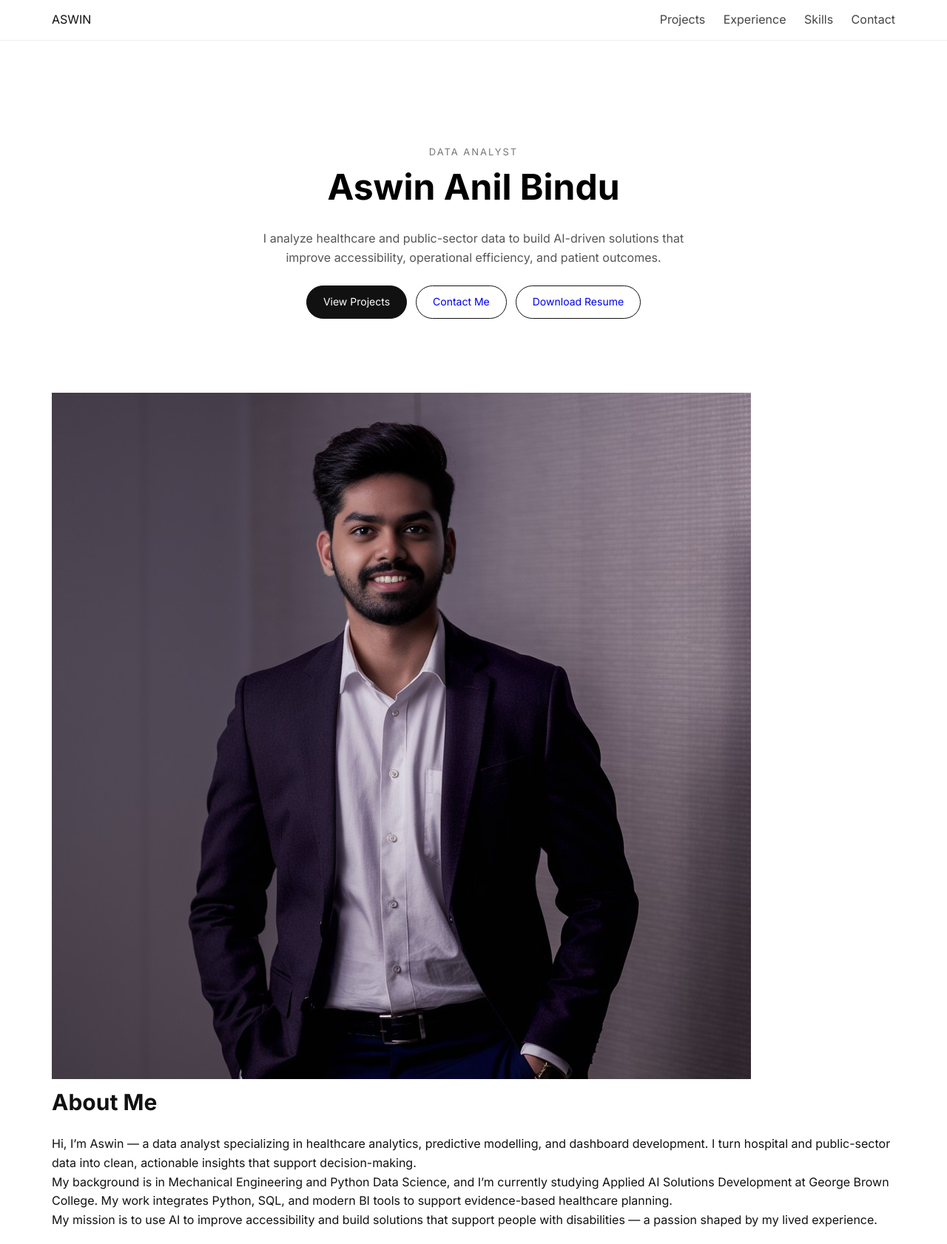
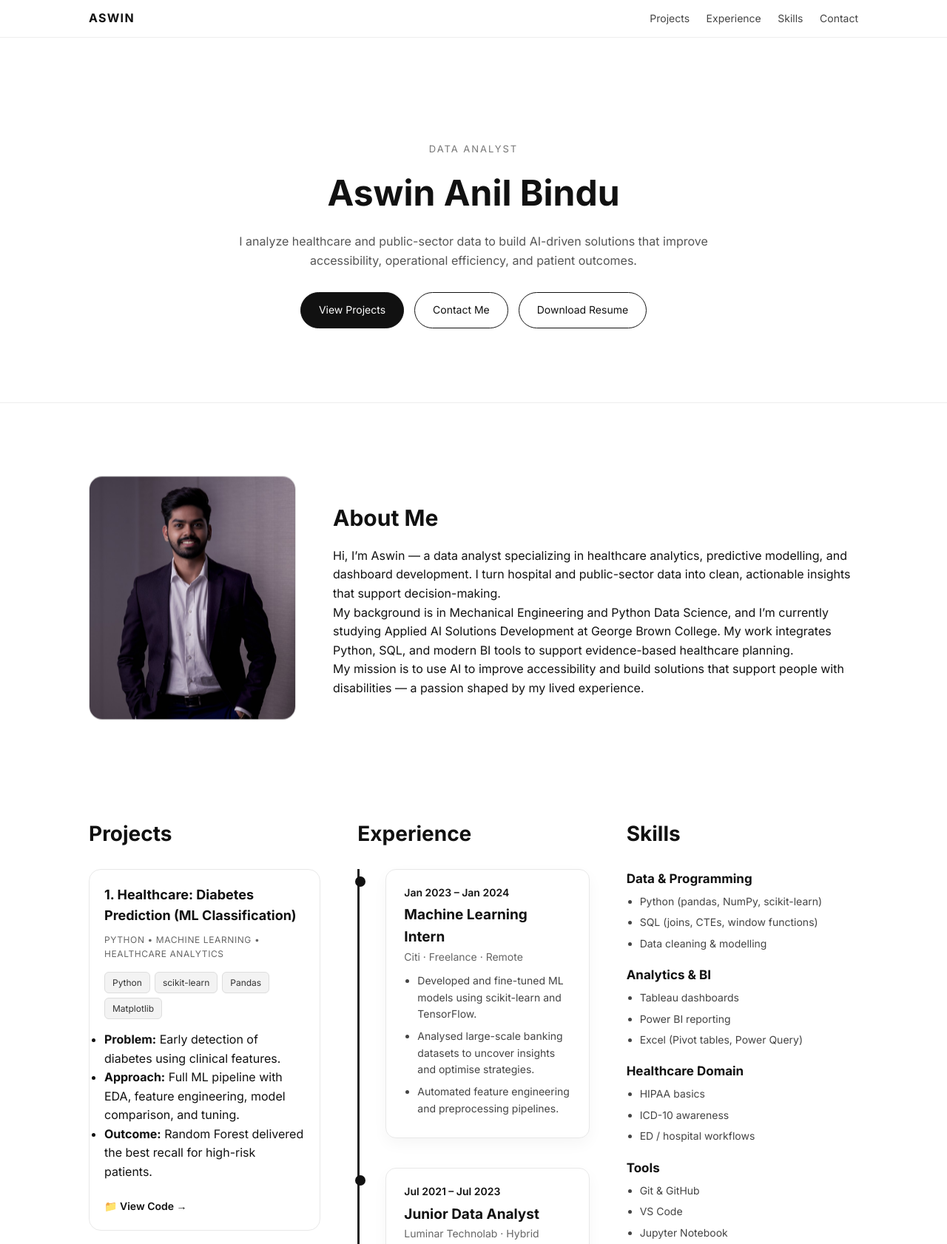
Before and after one commit to Aswinab97/aswin-portfolio, a plain HTML site: page index.html in a window 1280 px wide. Shown: the top 1682 px of the page at 74% size. Drawn offline with Linux system fonts and the light colour scheme.

Commit message:
Update style.css

```diff
--- a/style.css
+++ b/style.css
@@ -1,5 +1,11 @@
-/* RESET */
-* { margin: 0; padding: 0; box-sizing: border-box; }
+/* ---------------------------------------------------------
+   GLOBAL RESET + BASE STYLE
+--------------------------------------------------------- */
+* {
+  margin: 0;
+  padding: 0;
+  box-sizing: border-box;
+}
 
 body {
   font-family: "Inter", sans-serif;
@@ -8,153 +14,398 @@ body {
   line-height: 1.6;
 }
 
+img {
+  max-width: 100%;
+  display: block;
+}
+
 .container {
-  max-width: 1180px;
-  margin: auto;
+  width: 100%;
+  max-width: 1080px;
+  margin: 0 auto;
   padding: 0 20px;
 }
 
-/* NAVBAR */
+/* ---------------------------------------------------------
+   NAVBAR
+--------------------------------------------------------- */
 .navbar {
   position: sticky;
   top: 0;
-  background: rgba(255,255,255,0.95);
-  backdrop-filter: blur(8px);
-  padding: 14px 0;
+  background: rgba(255, 255, 255, 0.9);
+  backdrop-filter: blur(10px);
   border-bottom: 1px solid #eee;
+  padding: 12px 0;
   z-index: 100;
 }
 
-.nav-inner { display: flex; justify-content: space-between; }
-.nav a { color: #444; margin-left: 20px; text-decoration: none; }
-.nav a:hover { color: #000; }
+.nav-inner {
+  display: flex;
+  justify-content: space-between;
+  align-items: center;
+}
 
-/* HERO */
-.hero { text-align: center; padding: 140px 20px 100px; }
-.hero-tag { letter-spacing: 0.15em; font-size: 13px; color: #777; }
-.hero-title { font-size: 48px; font-weight: 700; color: #000; }
-.hero-sub { max-width: 600px; margin: 18px auto; color: #555; }
+.logo {
+  font-weight: 700;
+  font-size: 16px;
+  letter-spacing: 0.08em;
+}
 
-.hero-buttons { display: flex; justify-content: center; gap: 12px; margin-top: 25px; }
+.nav a {
+  margin-left: 18px;
+  text-decoration: none;
+  color: #444;
+  font-size: 14px;
+}
+
+.nav a:hover {
+  color: #000;
+}
+
+/* ---------------------------------------------------------
+   HERO SECTION
+--------------------------------------------------------- */
+.hero {
+  text-align: center;
+  padding: 140px 20px 100px;
+}
+
+.hero-tag {
+  text-transform: uppercase;
+  font-size: 13px;
+  color: #777;
+  margin-bottom: 12px;
+  letter-spacing: 0.15em;
+}
+
+.hero-title {
+  font-size: 48px;
+  font-weight: 700;
+  color: #111; /* FIXED: No blue */
+  margin-bottom: 14px;
+}
+
+.hero-sub {
+  font-size: 16px;
+  max-width: 650px;
+  margin: 0 auto 30px;
+  color: #555;
+}
+
+.hero-buttons {
+  display: flex;
+  justify-content: center;
+  gap: 14px;
+}
 
 .btn {
-  padding: 10px 22px;
-  border-radius: 50px;
+  padding: 12px 24px;
+  border-radius: 45px;
   border: 1px solid #111;
+  text-decoration: none;
   font-size: 14px;
-  text-decoration: none;
   transition: 0.25s ease;
 }
 
-.primary { background: #111; color: #fff; }
-.primary:hover { opacity: 0.85; }
-.outline:hover { background: #f2f2f2; }
+.btn.primary {
+  background: #111;
+  color: #fff;
+}
 
-/* 3-COLUMN LAYOUT */
+.btn.primary:hover {
+  opacity: 0.8;
+}
+
+.btn.outline {
+  background: transparent;
+  color: #111;
+}
+
+.btn.outline:hover {
+  background: #f4f4f4;
+}
+
+/* ---------------------------------------------------------
+   ABOUT SECTION
+--------------------------------------------------------- */
+.about {
+  padding: 100px 0;
+  border-top: 1px solid #eee;
+}
+
+.about-grid {
+  display: grid;
+  grid-template-columns: 280px 1fr;
+  gap: 50px;
+  align-items: center;
+}
+
+.profile-photo {
+  width: 100%;
+  height: 330px;
+  object-fit: cover;
+  border-radius: 18px;
+  border: 1px solid #ddd;
+
+  /* Subtle floating animation */
+  animation: float 6s ease-in-out infinite;
+}
+
+@keyframes float {
+  0% { transform: translateY(0); }
+  50% { transform: translateY(-7px); }
+  100% { transform: translateY(0); }
+}
+
+.about-text h2 {
+  font-size: 30px;
+  margin-bottom: 15px;
+}
+
+/* ---------------------------------------------------------
+   THREE-COLUMN SECTION LAYOUT
+--------------------------------------------------------- */
 .section-row {
   display: flex;
+  justify-content: space-between;
+  align-items: flex-start;
   gap: 50px;
-  margin-top: 60px;
-  align-items: flex-start;
+  margin-top: 30px;
 }
 
-.section-row > section { flex: 1; }
+.section-row > section {
+  flex: 1;
+  min-width: 300px;
+}
 
-/* SECTION TITLES */
-h2 { margin-bottom: 20px; font-size: 30px; }
+/* ---------------------------------------------------------
+   PROJECTS SECTION
+--------------------------------------------------------- */
+.projects h2 {
+  font-size: 28px;
+  margin-bottom: 25px;
+}
 
-/* PROJECT CARDS */
 .card {
   background: #fff;
-  border: 1px solid #e5e5e5;
+  border: 1px solid #e8e8e8;
   border-radius: 16px;
-  padding: 22px;
+  padding: 20px;
   margin-bottom: 25px;
   transition: 0.25s ease;
 }
 
 .card:hover {
-  box-shadow: 0 10px 25px rgba(0,0,0,0.06);
-  transform: translateY(-3px);
+  transform: translateY(-4px);
+  box-shadow: 0 12px 28px rgba(0,0,0,0.06);
 }
 
-.badge-box { display: flex; gap: 6px; flex-wrap: wrap; margin: 8px 0 12px; }
+.card h3 {
+  font-size: 18px;
+  margin-bottom: 8px;
+}
+
+.tagline {
+  font-size: 12px;
+  text-transform: uppercase;
+  letter-spacing: 0.05em;
+  color: #666;
+  margin-bottom: 14px;
+}
+
+/* Badges */
+.badge-box {
+  display: flex;
+  flex-wrap: wrap;
+  gap: 6px;
+  margin-bottom: 15px;
+}
+
 .badge {
-  background: #f5f5f5;
+  background: #f3f3f3;
   padding: 4px 10px;
   border-radius: 6px;
+  border: 1px solid #ddd;
   font-size: 12px;
-  border: 1px solid #ddd;
+  color: #333;
 }
 
-.tagline { color: #666; font-size: 12px; margin-bottom: 8px; }
+.proj-list {
+  margin-bottom: 12px;
+}
 
-/* PROJECT LINKS */
 .project-link {
   display: inline-block;
   margin-top: 10px;
-  color: #000;
+  font-size: 14px;
+  text-decoration: none;
+  color: #111;
   font-weight: 600;
-  text-decoration: none;
 }
 
-.project-link:hover { text-decoration: underline; }
-
-/* EXPERIENCE TIMELINE */
-.timeline-wrapper {
-  position: relative;
-  padding-left: 40px;
-  border-left: 3px solid #1111;
+.project-link:hover {
+  opacity: 0.7;
 }
 
-.timeline-card { position: relative; margin-bottom: 35px; }
+/* ---------------------------------------------------------
+   EXPERIENCE (TIMELINE)
+--------------------------------------------------------- */
+.experience h2 {
+  font-size: 28px;
+  margin-bottom: 25px;
+}
+
+.timeline-wrapper {
+  border-left: 3px solid #222;
+  padding-left: 35px;
+  position: relative;
+}
+
+.timeline-card {
+  position: relative;
+  margin-bottom: 40px;
+}
 
 .timeline-marker {
+  position: absolute;
+  left: -41px;
+  top: 10px;
   width: 14px;
   height: 14px;
-  background: #000;
+  background: #111;
   border-radius: 50%;
-  position: absolute;
-  left: -47px;
-  top: 18px;
 }
 
 .timeline-content {
   background: #fff;
-  border: 1px solid #ddd;
+  border: 1px solid #e8e8e8;
   border-radius: 14px;
   padding: 20px 24px;
-  transition: 0.25s ease;
+  transition: 0.3s ease;
+  box-shadow: 0 8px 20px rgba(0,0,0,0.04);
 }
 
 .timeline-content:hover {
-  transform: translateY(-3px);
-  box-shadow: 0 12px 30px rgba(0,0,0,0.06);
+  transform: translateY(-4px);
+  box-shadow: 0 12px 30px rgba(0,0,0,0.08);
 }
 
-.exp-date { color: #000; font-size: 13px; font-weight: 600; }
-.exp-role { font-size: 18px; font-weight: 700; margin-top: 5px; }
-.exp-company { color: #666; margin-bottom: 10px; }
+.exp-date {
+  color: #111;
+  font-weight: 600;
+  font-size: 14px;
+  margin-bottom: 4px;
+}
 
-/* SKILLS */
-.skills ul { margin-bottom: 18px; }
-.skills li { color: #444; }
+.exp-role {
+  font-size: 19px;
+  font-weight: 700;
+}
 
-/* CONTACT */
-.contact { text-align: center; padding: 80px 0; }
-.footer { text-align: center; padding: 25px; color: #777; }
+.exp-company {
+  color: #666;
+  font-size: 14px;
+  margin-bottom: 10px;
+}
 
-/* SIMPLE ANIMATION */
+.timeline-content ul {
+  margin-left: 18px;
+}
+
+.timeline-content li {
+  margin-bottom: 8px;
+  font-size: 14px;
+  color: #444;
+}
+
+/* ---------------------------------------------------------
+   SKILLS
+--------------------------------------------------------- */
+.skills h2 {
+  font-size: 28px;
+  margin-bottom: 25px;
+}
+
+.skills h3 {
+  font-size: 17px;
+  margin: 18px 0 6px;
+}
+
+.skills ul {
+  margin-left: 18px;
+  margin-bottom: 10px;
+}
+
+.skills li {
+  font-size: 14px;
+  margin-bottom: 6px;
+  color: #444;
+}
+
+/* ---------------------------------------------------------
+   CONTACT
+--------------------------------------------------------- */
+.contact {
+  padding: 80px 0;
+  border-top: 1px solid #eee;
+  text-align: center;
+}
+
+.contact a {
+  color: #111;
+  font-weight: 600;
+}
+
+/* ---------------------------------------------------------
+   FOOTER
+--------------------------------------------------------- */
+.footer {
+  padding: 20px 0;
+  text-align: center;
+  border-top: 1px solid #eee;
+  font-size: 13px;
+  color: #666;
+}
+
+/* ---------------------------------------------------------
+   SCROLL / FADE ANIMATION
+--------------------------------------------------------- */
 .fade-up {
   opacity: 0;
-  transform: translateY(18px);
+  transform: translateY(20px);
   animation: fadeUp 0.8s ease forwards;
 }
+
 @keyframes fadeUp {
-  to { opacity: 1; transform: translateY(0); }
+  to {
+    opacity: 1;
+    transform: translateY(0);
+  }
 }
 
-/* MOBILE */
+/* ---------------------------------------------------------
+   MOBILE RESPONSIVE
+--------------------------------------------------------- */
 @media (max-width: 900px) {
-  .section-row { flex-direction: column; }
+  .section-row {
+    flex-direction: column;
+  }
+
+  .timeline-wrapper {
+    padding-left: 28px;
+  }
+
+  .timeline-marker {
+    left: -32px;
+  }
+
+  .about-grid {
+    grid-template-columns: 1fr;
+    text-align: center;
+  }
+
+  .profile-photo {
+    height: 260px;
+    margin: 0 auto;
+  }
 }
```
